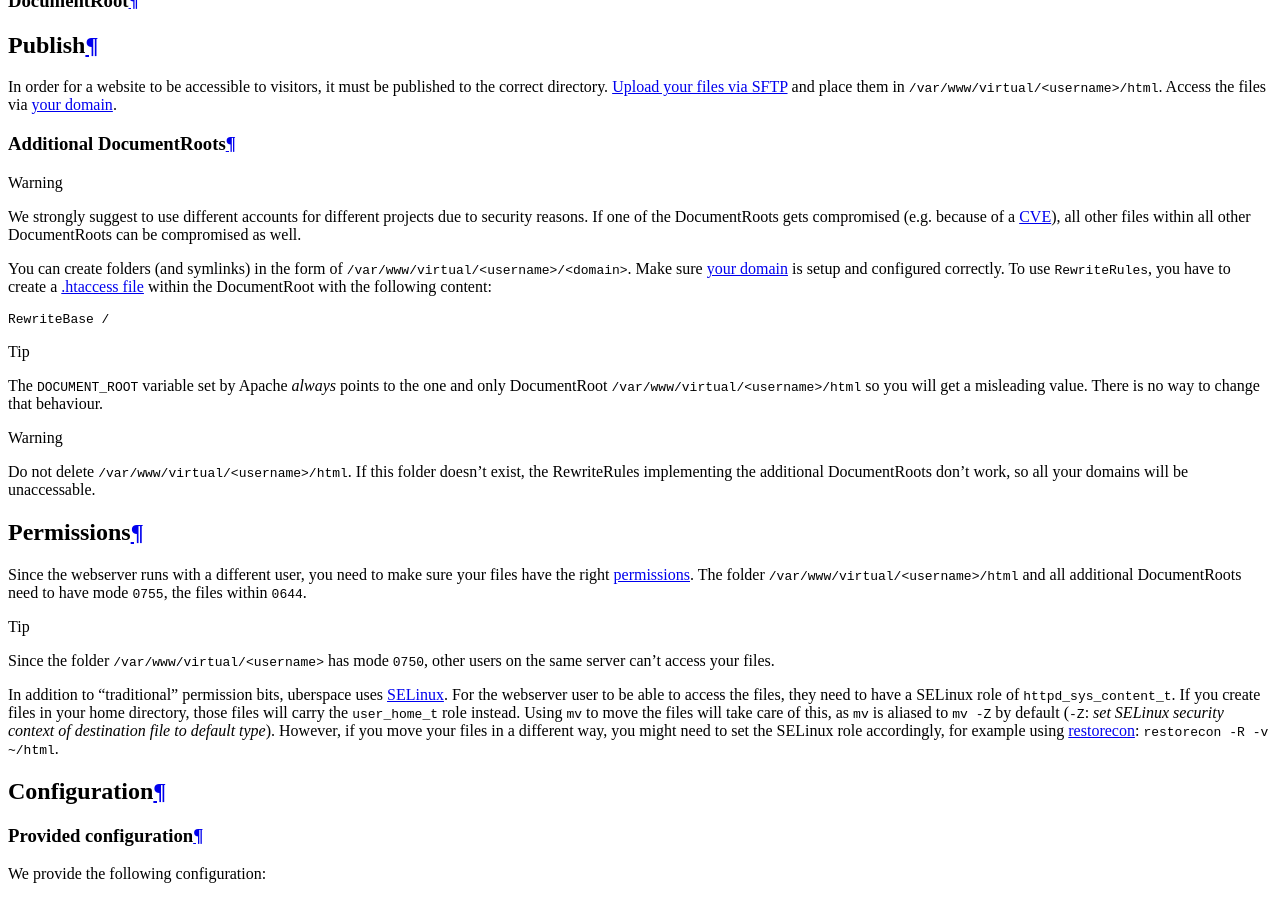
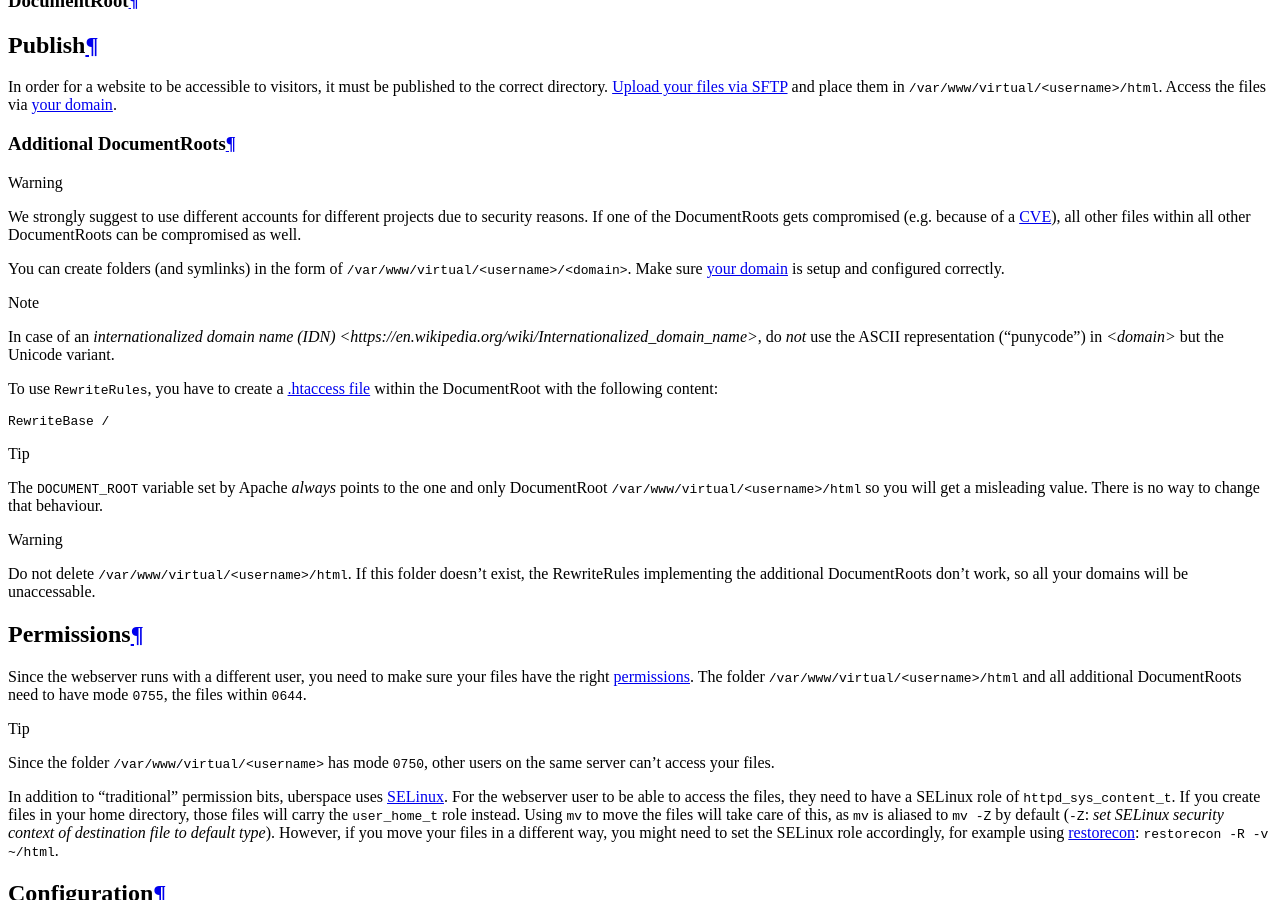
Before and after one commit to Uberspace/manual, a Sphinx documentation site: the page built from source/web-documentroot.rst, in a window 1280 px wide and 900 px high, scrolled down 1766 px. Built offline with Sphinx 7.4.7 and the Read the Docs theme 2.0.0, drawn with Linux system fonts in a browser that asks for light colours; pages that are not in the unit, such as notebooks, are missing from menus.

Commit message:
Explicitely state to use Unicode in /var/www/virtual/<username>/<domain>
As https://manual.uberspace.de/web-domains.html states to use punycode, it might be confusing what to use here. Punycode does not seem to work here, but only Unicode.

```diff
--- a/source/web-documentroot.rst
+++ b/source/web-documentroot.rst
@@ -16,7 +16,12 @@ Additional DocumentRoots
 
 .. warning:: We strongly suggest to use different accounts for different projects due to security reasons. If one of the DocumentRoots gets compromised (e.g. because of a `CVE <http://www.cvedetails.com/product/4096/Wordpress-Wordpress.html?vendor_id=2337>`_), all other files within all other DocumentRoots can be compromised as well.
 
-You can create folders (and symlinks) in the form of ``/var/www/virtual/<username>/<domain>``. Make sure :ref:`your domain <web-domains>` is setup and configured correctly. To use ``RewriteRules``, you have to create a :ref:`.htaccess file <htaccess>` within the DocumentRoot with the following content:
+You can create folders (and symlinks) in the form of ``/var/www/virtual/<username>/<domain>``. Make sure :ref:`your domain <web-domains>` is setup and configured correctly.
+
+.. note:: In case of an `internationalized domain name (IDN) <https://en.wikipedia.org/wiki/Internationalized_domain_name>`, do *not* use the ASCII representation (“punycode”) in `<domain>` but the Unicode variant.
+
+
+To use ``RewriteRules``, you have to create a :ref:`.htaccess file <htaccess>` within the DocumentRoot with the following content:
 
 .. code-block:: ini
 
```
